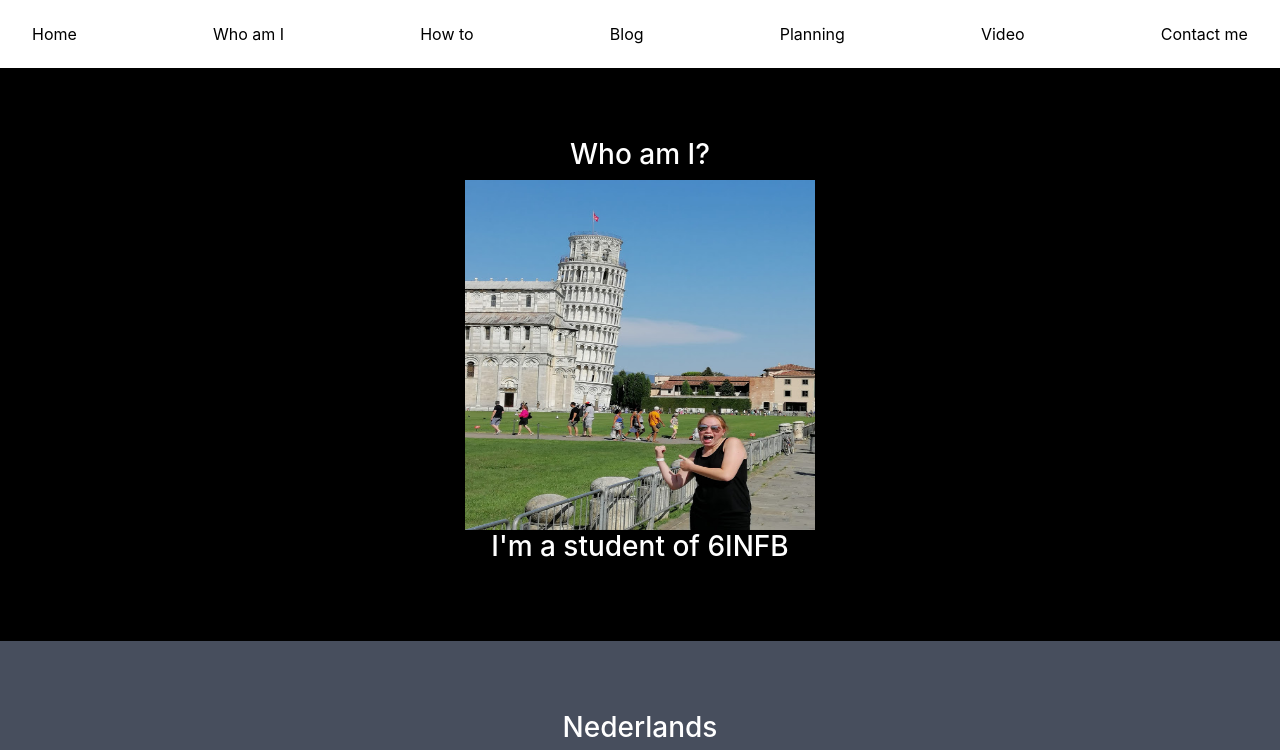
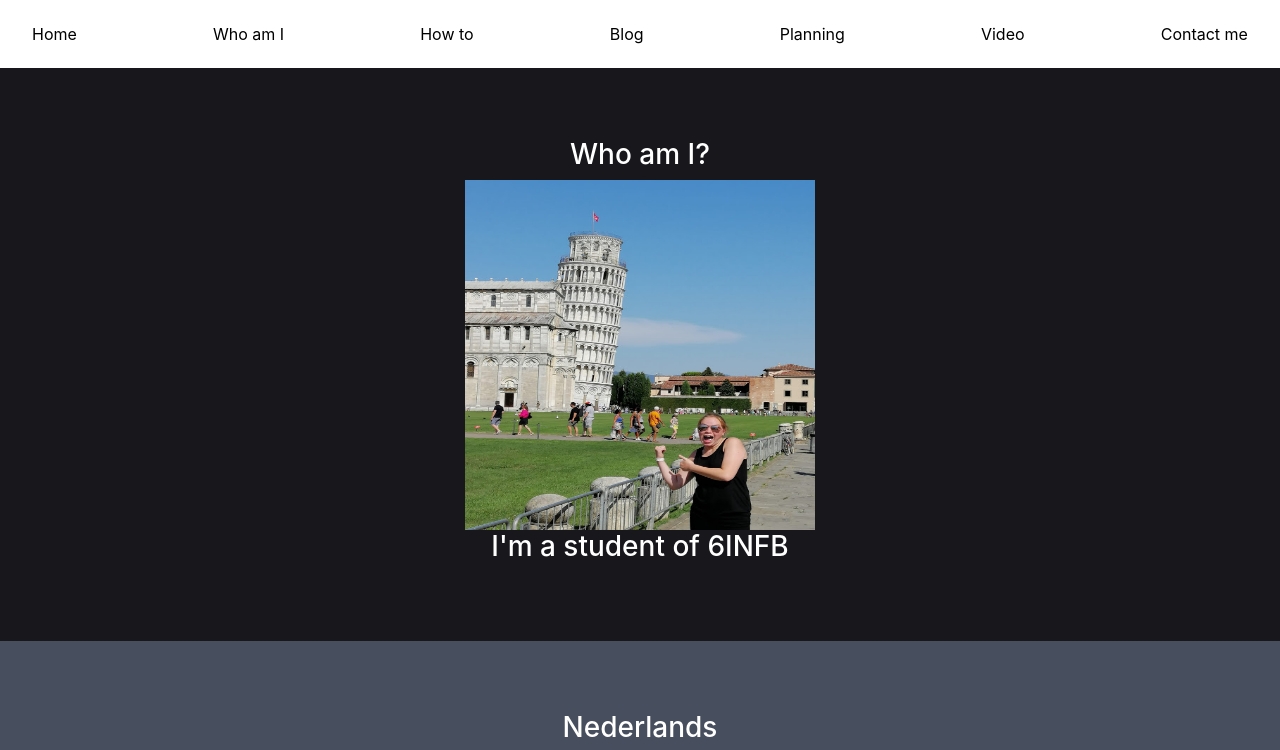
Before and after one commit to TostieFries/TostieFries.github.io, a plain HTML site: page Who_am_I/index.html in a window 1280 px wide. Shown: the top 750 px of the page. Drawn offline with nearby package versions, Linux system fonts and the light colour scheme.

Commit message:
Update stijl.css

```diff
--- a/Who_am_I/css/stijl.css
+++ b/Who_am_I/css/stijl.css
@@ -18,7 +18,7 @@ body{
 
 }
  .bg-1 {
-    background-color: #000000;
+    background-color: #18171c;
     color: #ffffff;
   }
   .bg-2 {
```
